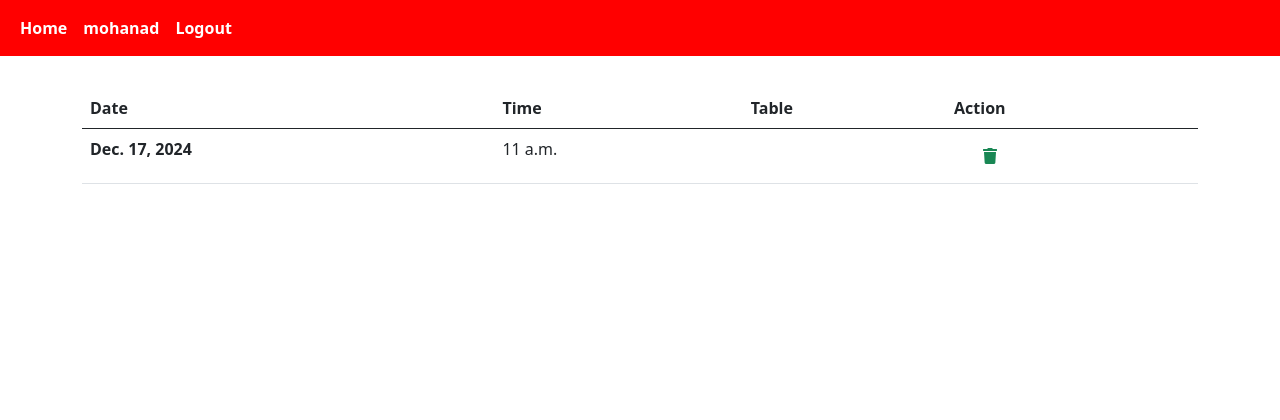
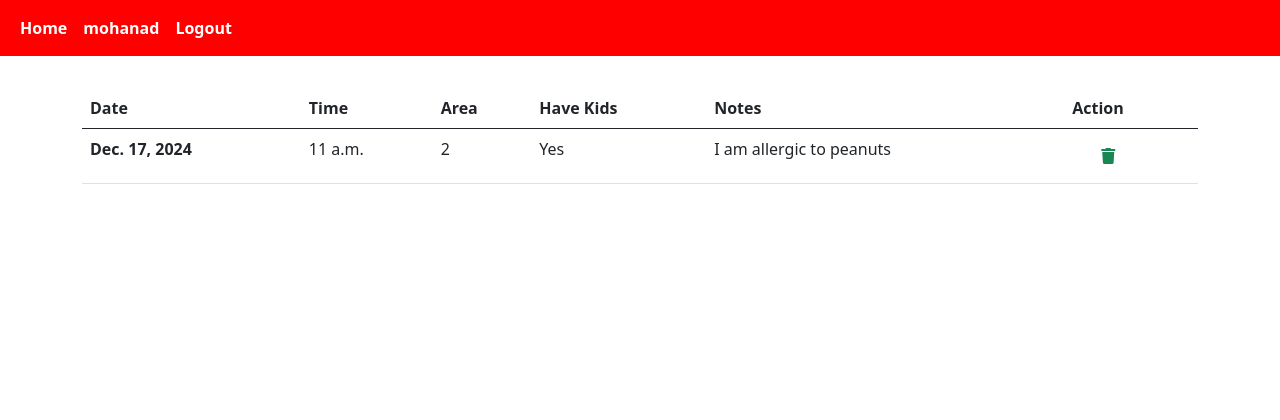
Before and after one commit to mohanadpro/resturant-booking-table, a Django app: page /reservations/ in a window 1280 px wide. Shown: the top 420 px of the page. Run offline with Django 4.2, Linux system fonts and the light colour scheme; a user stored in the database is signed in; data comes from the database, SQL or seed files in the repository; both versions use the stored data as it was after the commit.

Commit message:
add properities to reservation_list table for customer

```diff
--- a/reservation/forms.py
+++ b/reservation/forms.py
@@ -29,7 +29,7 @@ class ReservationForm(forms.ModelForm):
         'note': Textarea(attrs={
         'class': "form-control",
         'style': 'max-width: 300px; margin-bottom:15px',
-        'placeholder': 'Please input if you are alergic from anything',
+        'placeholder': 'Please input if you are allergic to anything',
         }
         )
         }
--- a/reservation/templates/reservation/reservation_list.html
+++ b/reservation/templates/reservation/reservation_list.html
@@ -8,7 +8,9 @@
       <tr>
         <th scope="col">Date</th>
         <th scope="col">Time</th>
-        <th scope="col">Table</th>
+        <th scope="col">Area</th>
+        <th scope="col">Have Kids</th>
+        <th scope="col">Notes</th>
         <th scope="col">Action</th>
       </tr>
     </thead>
@@ -18,7 +20,9 @@
 
         <th scope="row">{{reservation.date}}</th>
         <td>{{reservation.time}}</td>
-        <td>{{reservation.table.table_number}}</td>
+        <td>{{reservation.area}}</td>
+        <td>{% if reservation.have_kids %}Yes {%else%}No {%endif%}</td>
+        <td>{{reservation.note}}</td>
         <td>
             <button class="btn btn-delete" reservation_id="{{reservation.id}}" data-bs-target="#deleteModal" data-bs-toggle="modal"><i class="fa fa-trash ms-3 text-success"></i></button>
         </td>
```
Also changed, not shown: db.sqlite3.
